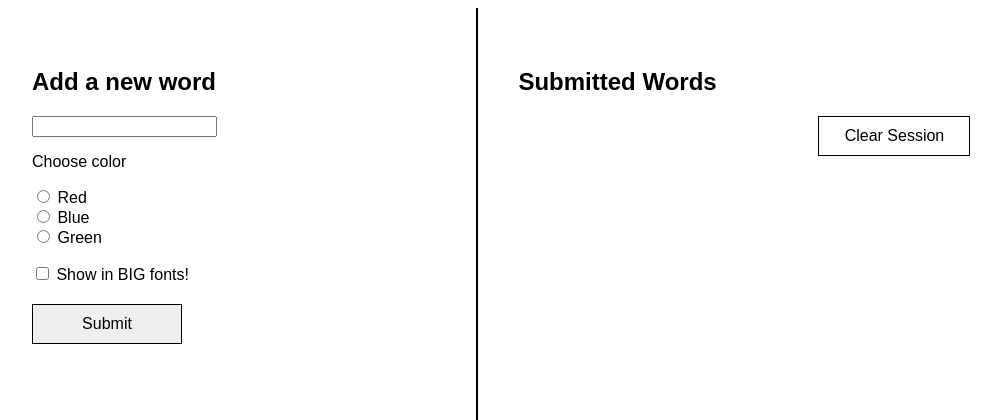
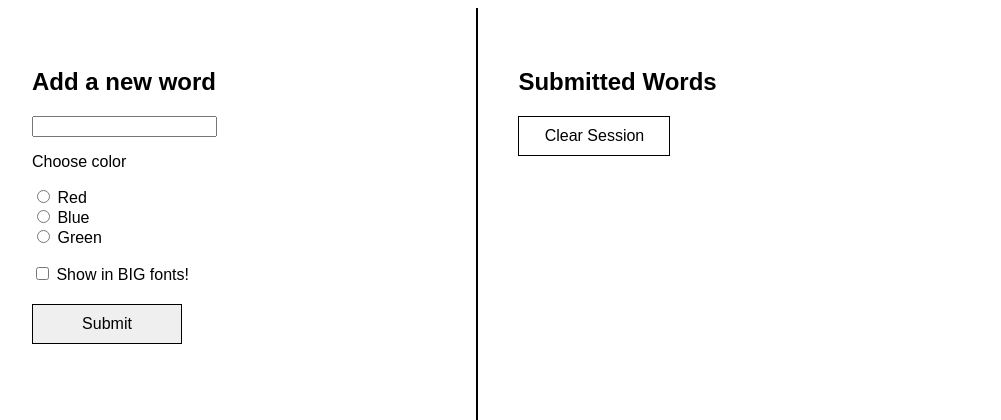
Before and after one commit to anachacon/DojoAssignments, a Django app: template Django/words/apps/wordsapp/templates/wordsapp/index.html in a window 1280 px wide. Shown: the top 420 px of the page, without its empty margins (16-1017 px from the left). Run offline with Django 3.2, Linux system fonts and the light colour scheme; the template is opened without the code that fills it, so the values that code supplies are empty.

Commit message:
Finished words

```diff
--- a/Django/words/apps/wordsapp/static/wordsapp/css/style.css
+++ b/Django/words/apps/wordsapp/static/wordsapp/css/style.css
@@ -47,8 +47,9 @@ section{
 }
 
 a{
-    margin-left: 300px;
+    margin-left: 3c00px;
 }
+
 #big{
     margin-top: 20px;
 }
```
